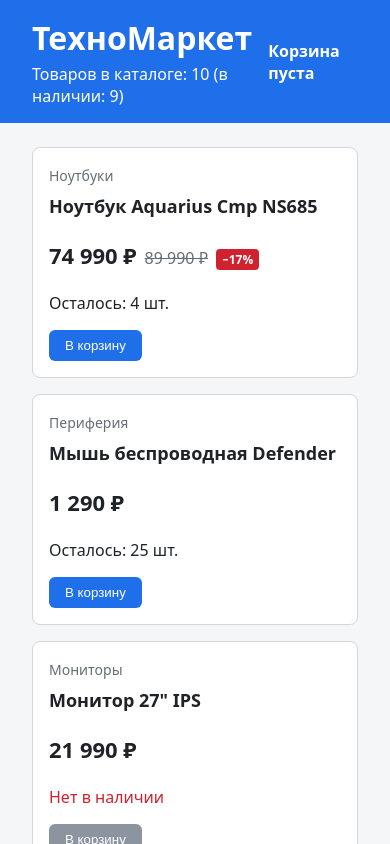
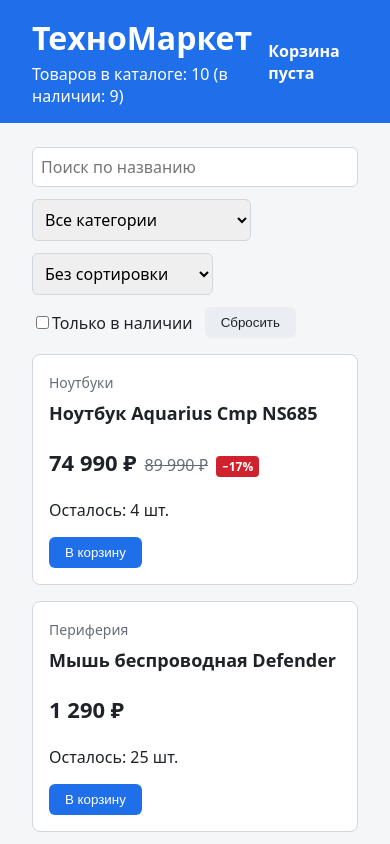
Before and after one commit to faiilvlia/corporate-is, a React (Vite) app in the folder shop-react/: page / in a window 390 px wide. Shown: the top 844 px of the page. Built offline with nearby package versions, Linux system fonts and the light colour scheme.

Commit message:
Поиск, фильтр по категории, наличие и сортировка

```diff
--- a/shop-react/src/App.css
+++ b/shop-react/src/App.css
@@ -3,6 +3,15 @@ body {
   font-family: system-ui, 'Segoe UI', Roboto, sans-serif;
   background: #f5f6f8;
   color: #1f2328;
+}
+
+input,
+select,
+textarea {
+  padding: 8px;
+  border: 1px solid #d0d7de;
+  border-radius: 6px;
+  font: inherit;
 }
 
 .header {
@@ -29,6 +38,31 @@ body {
 
 main {
   padding: 24px 32px;
+}
+
+.layout {
+  display: grid;
+  grid-template-columns: 1fr 340px;
+  gap: 24px;
+  align-items: start;
+}
+
+@media (max-width: 800px) {
+  .layout {
+    grid-template-columns: 1fr;
+  }
+}
+
+.filters {
+  display: flex;
+  flex-wrap: wrap;
+  align-items: center;
+  gap: 12px;
+  margin-bottom: 16px;
+}
+
+.filters input[type='search'] {
+  flex: 1 1 200px;
 }
 
 .product-list {
@@ -100,17 +134,15 @@ button:disabled {
   cursor: not-allowed;
 }
 
-.layout {
-  display: grid;
-  grid-template-columns: 1fr 340px;
-  gap: 24px;
-  align-items: start;
+button.secondary {
+  background: #eaeef2;
+  color: #1f2328;
 }
 
-@media (max-width: 800px) {
-  .layout {
-    grid-template-columns: 1fr;
-  }
+button.link {
+  padding: 0;
+  background: none;
+  color: #cf222e;
 }
 
 .cart,
@@ -165,17 +197,6 @@ button:disabled {
   gap: 8px;
 }
 
-button.secondary {
-  background: #eaeef2;
-  color: #1f2328;
-}
-
-button.link {
-  padding: 0;
-  background: none;
-  color: #cf222e;
-}
-
 .empty {
   color: #656d76;
 }
--- a/shop-react/src/App.jsx
+++ b/shop-react/src/App.jsx
@@ -1,17 +1,30 @@
 import { useState } from 'react'
 import Header from './components/Header.jsx'
+import Filters from './components/Filters.jsx'
 import ProductList from './components/ProductList.jsx'
 import Cart from './components/Cart.jsx'
 import Footer from './components/Footer.jsx'
 import { products } from './data/products.js'
+import { filterProducts, sortProducts } from './utils/catalog.js'
 import './App.css'
 
 const currentYear = new Date().getFullYear()
 
+const initialFilters = {
+  query: '',
+  category: '',
+  onlyInStock: false,
+  sort: 'default',
+}
+
+const categories = [...new Set(products.map((product) => product.category))].toSorted()
+
 function App() {
   const [cartItems, setCartItems] = useState([])
+  const [filters, setFilters] = useState(initialFilters)
 
   const inStockCount = products.filter((product) => product.stock > 0).length
+  const visibleProducts = sortProducts(filterProducts(products, filters), filters.sort)
 
   const cartLines = cartItems.map((item) => ({
     ...item,
@@ -23,6 +36,10 @@ function App() {
     (sum, line) => sum + line.product.price * line.quantity,
     0,
   )
+
+  function updateFilter(name, value) {
+    setFilters((prev) => ({ ...prev, [name]: value }))
+  }
 
   function addToCart(productId) {
     setCartItems((prev) => {
@@ -69,7 +86,17 @@ function App() {
       />
       <main className="layout">
         <div>
-          <ProductList products={products} cartItems={cartItems} onAdd={addToCart} />
+          <Filters
+            filters={filters}
+            categories={categories}
+            onChange={updateFilter}
+            onReset={() => setFilters(initialFilters)}
+          />
+          <ProductList
+            products={visibleProducts}
+            cartItems={cartItems}
+            onAdd={addToCart}
+          />
         </div>
         <aside>
           <Cart
--- /dev/null
+++ b/shop-react/src/components/Filters.jsx
@@ -0,0 +1,45 @@
+function Filters({ filters, categories, onChange, onReset }) {
+  return (
+    <section className="filters">
+      <input
+        type="search"
+        placeholder="Поиск по названию"
+        value={filters.query}
+        onChange={(e) => onChange('query', e.target.value)}
+      />
+      <select
+        value={filters.category}
+        onChange={(e) => onChange('category', e.target.value)}
+      >
+        <option value="">Все категории</option>
+        {categories.map((category) => (
+          <option key={category} value={category}>
+            {category}
+          </option>
+        ))}
+      </select>
+      <select
+        value={filters.sort}
+        onChange={(e) => onChange('sort', e.target.value)}
+      >
+        <option value="default">Без сортировки</option>
+        <option value="price-asc">Сначала дешёвые</option>
+        <option value="price-desc">Сначала дорогие</option>
+        <option value="title">По названию</option>
+      </select>
+      <label>
+        <input
+          type="checkbox"
+          checked={filters.onlyInStock}
+          onChange={(e) => onChange('onlyInStock', e.target.checked)}
+        />
+        Только в наличии
+      </label>
+      <button type="button" className="secondary" onClick={onReset}>
+        Сбросить
+      </button>
+    </section>
+  )
+}
+
+export default Filters
--- a/shop-react/src/components/ProductList.jsx
+++ b/shop-react/src/components/ProductList.jsx
@@ -1,6 +1,10 @@
 import ProductCard from './ProductCard.jsx'
 
 function ProductList({ products, cartItems, onAdd }) {
+  if (products.length === 0) {
+    return <p className="empty">Ничего не найдено. Измените условия поиска.</p>
+  }
+
   return (
     <section className="product-list">
       {products.map((product) => {
--- /dev/null
+++ b/shop-react/src/utils/catalog.js
@@ -0,0 +1,22 @@
+export function filterProducts(products, filters) {
+  const query = filters.query.trim().toLowerCase()
+  return products.filter(
+    (product) =>
+      product.title.toLowerCase().includes(query) &&
+      (filters.category === '' || product.category === filters.category) &&
+      (!filters.onlyInStock || product.stock > 0),
+  )
+}
+
+export function sortProducts(products, sort) {
+  if (sort === 'price-asc') {
+    return products.toSorted((a, b) => a.price - b.price)
+  }
+  if (sort === 'price-desc') {
+    return products.toSorted((a, b) => b.price - a.price)
+  }
+  if (sort === 'title') {
+    return products.toSorted((a, b) => a.title.localeCompare(b.title, 'ru'))
+  }
+  return products
+}
```
